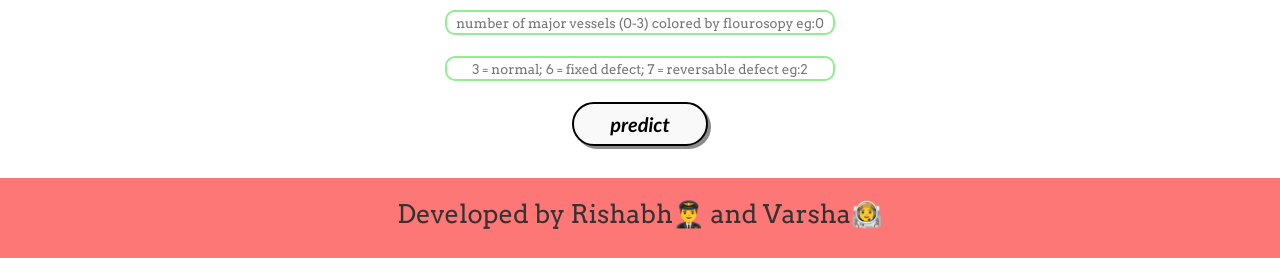
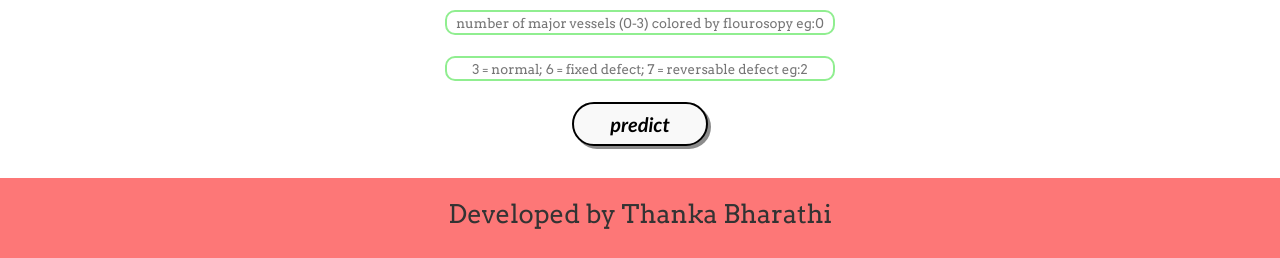
Before and after one commit to Sainathrahul22/Multiple-Disease-Prediction, a Flask app: page /heart in a window 1280 px wide. Shown: the part 1032-1290 px from the top of the page. Run offline with Flask 2, Linux system fonts and the light colour scheme; parts of the project's set-up code (start-up, migrations or seed data) failed here and were passed over; some libraries are stand-ins or nearby versions.

Commit message:
Html pages get updated

```diff
--- a/templates/cancer.html
+++ b/templates/cancer.html
@@ -79,7 +79,7 @@
 
 <!-- ===== Footer ===== -->
     <div class="footer">
-        <p>Developed by Rishabh👨‍✈️ and Varsha👩‍🚀</p>
+        <p>Developed by Thanka Bharathi</p>
     </div>
     <!-- Jquery Link -->
     <script src="{{ url_for('static', filename='main.js') }}"></script>
--- a/templates/diabetes.html
+++ b/templates/diabetes.html
@@ -58,7 +58,7 @@
 
 <!-- ===== Footer ===== -->
     <div class="footer">
-        <p>Developed by Rishabh👨‍✈️ and Varsha👩‍🚀</p>
+        <p>Developed by Thanka Bharathi</p>
     </div>
     <!-- Jquery Link -->
     <script src="{{ url_for('static', filename='main.js') }}"></script>
--- a/templates/heart.html
+++ b/templates/heart.html
@@ -67,7 +67,7 @@
 
     <!-- ===== Footer ===== -->
     <div class="footer">
-        <p>Developed by Rishabh👨‍✈️ and Varsha👩‍🚀</p>
+        <p>Developed by Thanka Bharathi</p>
     </div>
     <!-- Jquery Link -->
     <script src="{{ url_for('static', filename='main.js') }}"></script>
--- a/templates/index.html
+++ b/templates/index.html
@@ -146,7 +146,7 @@
     </section>
 
     <div class="footer">
-        <p>Developed by Thanka Bharathi T M</p>
+        <p>Developed by Thanka Bharathi</p>
     </div>
 <!-- Jquery Link -->
 <script src="{{ url_for('static', filename='main.js') }}"></script>
--- a/templates/kidney.html
+++ b/templates/kidney.html
@@ -70,7 +70,7 @@
 
     <!-- ===== Footer ===== -->
     <div class="footer">
-        <p>Developed by Rishabh👨‍✈️ and Varsha👩‍🚀</p>
+        <p>Developed by Thanka Bharathi</p>
     </div>
     <!-- Jquery Link -->
     <script src="{{ url_for('static', filename='main.js') }}"></script>
--- a/templates/liver.html
+++ b/templates/liver.html
@@ -58,7 +58,7 @@
 
     <!-- ===== Footer ===== -->
     <div class="footer">
-        <p>Developed by Rishabh👨‍✈️ and Varsha👩‍🚀</p>
+        <p>Developed by Thanka Bharathi</p>
     </div>
     <!-- Jquery Link -->
     <script src="{{ url_for('static', filename='main.js') }}"></script>
```
